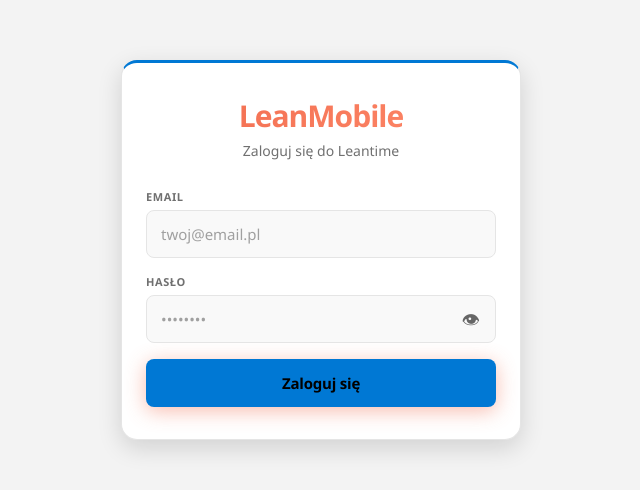
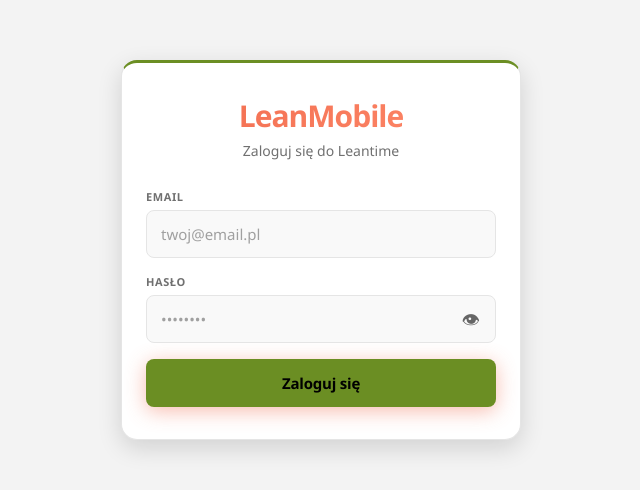
Before and after one commit to firmalimanczyk-del/leanmobile, a Next.js app: page / in a window 1280 px wide. Shown: the part 150-640 px from the top of the page, without its empty margins (319-959 px from the left). Built offline with nearby package versions, Linux system fonts and the light colour scheme; no server answers.

Commit message:
style: zmien akcenty z niebieskiego na oliwkowy zielony (Olive)

```diff
--- a/src/app/globals.css
+++ b/src/app/globals.css
@@ -44,17 +44,17 @@
   --thisweek-bg: #FFF4DB;
   --later-bg: #F0EBFA;
 
-  /* Akcenty — Fluent Blue (#0078D4) */
-  --coral: #0078D4;
-  --coral-2: #1A8CD8;
-  --coral-glow: rgba(0, 120, 212, 0.22);
-  --blue: #0078D4;
-  --blue-glow: rgba(0, 120, 212, 0.18);
+  /* Akcenty — Olive Green (#6B8E23) */
+  --coral: #6B8E23;
+  --coral-2: #82A332;
+  --coral-glow: rgba(107, 142, 35, 0.22);
+  --blue: #6B8E23;
+  --blue-glow: rgba(107, 142, 35, 0.18);
 
   /* Wstecz-compat aliasy */
   --amber: var(--coral);
   --amber-2: var(--coral-2);
-  --amber-bg: rgba(0, 120, 212, 0.08);
+  --amber-bg: rgba(107, 142, 35, 0.08);
   --amber-glow: var(--coral-glow);
 
   /* Statusy — Fluent colors */
@@ -75,8 +75,8 @@
   --shadow-sm: 0 1px 2px rgba(0, 0, 0, 0.06), 0 1px 3px rgba(0, 0, 0, 0.10);
   --shadow-md: 0 2px 8px rgba(0, 0, 0, 0.08), 0 4px 16px rgba(0, 0, 0, 0.06);
   --shadow-lg: 0 8px 24px rgba(0, 0, 0, 0.14);
-  --shadow-amber: 0 2px 12px rgba(0, 120, 212, 0.25);
-  --shadow-coral: 0 2px 12px rgba(0, 120, 212, 0.25);
+  --shadow-amber: 0 2px 12px rgba(107, 142, 35, 0.25);
+  --shadow-coral: 0 2px 12px rgba(107, 142, 35, 0.25);
 
   /* Transitions */
   --t-fast: 0.10s ease;
@@ -120,15 +120,15 @@
   --thisweek-bg: rgba(202, 138, 4, 0.10);
   --later-bg: rgba(135, 100, 184, 0.10);
 
-  /* Akcenty — Seda blue-gray */
-  --coral: #4B7BEC;
-  --coral-2: #6C96F0;
-  --coral-glow: rgba(75, 123, 236, 0.25);
-  --blue: #4B7BEC;
-  --blue-glow: rgba(75, 123, 236, 0.20);
+  /* Akcenty — Seda Olive (#84A942) */
+  --coral: #84A942;
+  --coral-2: #A1C167;
+  --coral-glow: rgba(132, 169, 66, 0.25);
+  --blue: #84A942;
+  --blue-glow: rgba(132, 169, 66, 0.20);
   --amber: var(--coral);
   --amber-2: var(--coral-2);
-  --amber-bg: rgba(75, 123, 236, 0.12);
+  --amber-bg: rgba(132, 169, 66, 0.12);
 
   /* Statusy — Seda muted */
   --red: #E06C75;
@@ -141,8 +141,8 @@
   --shadow-sm: 0 1px 3px rgba(0, 0, 0, 0.40);
   --shadow-md: 0 4px 16px rgba(0, 0, 0, 0.55);
   --shadow-lg: 0 8px 32px rgba(0, 0, 0, 0.70);
-  --shadow-amber: 0 4px 16px rgba(75, 123, 236, 0.35);
-  --shadow-coral: 0 4px 16px rgba(75, 123, 236, 0.35);
+  --shadow-amber: 0 4px 16px rgba(132, 169, 66, 0.35);
+  --shadow-coral: 0 4px 16px rgba(132, 169, 66, 0.35);
 }
 
 /* ── Base ── */
```
